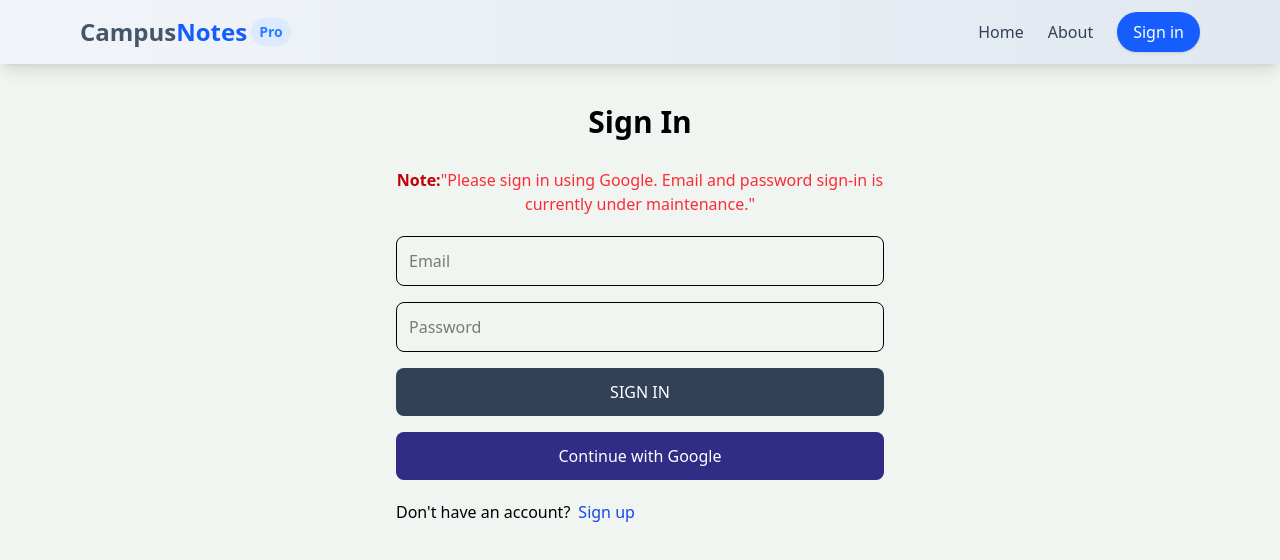
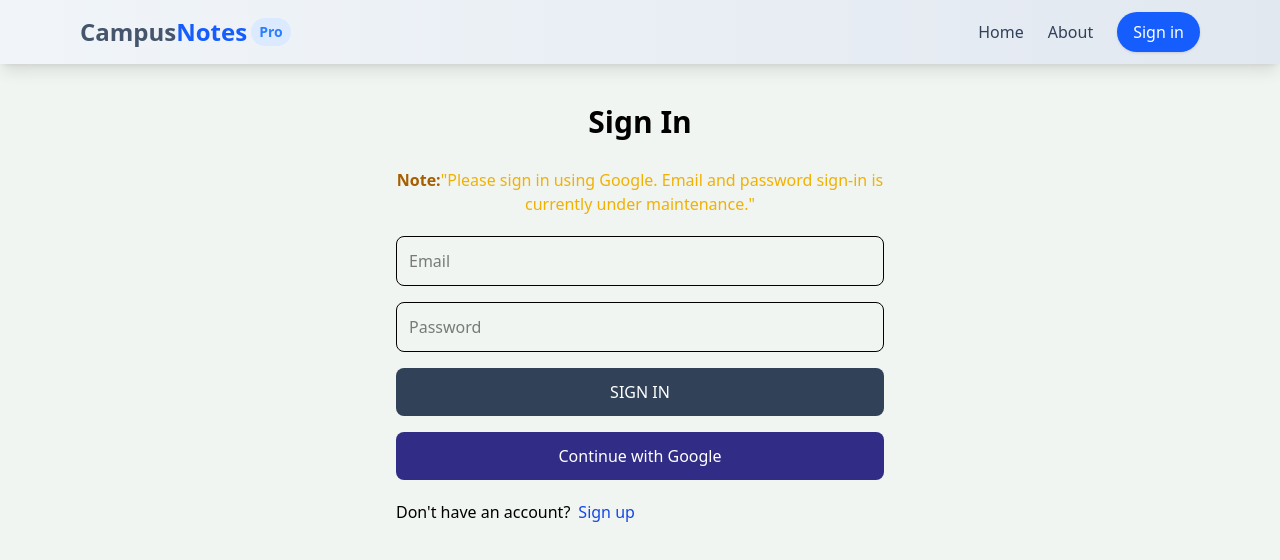
Before and after one commit to bhavishyasinghaniya07/CampusNotes, a React (Vite) app in the folder client/: page /sign-in in a window 1280 px wide. Shown: the top 560 px of the page. Built offline with nearby package versions, Linux system fonts and the light colour scheme.

Commit message:
updated signin page

```diff
--- a/client/src/Pages/Signin.jsx
+++ b/client/src/Pages/Signin.jsx
@@ -75,8 +75,8 @@ const SignIn = () => {
   return (
     <div className="p-3 max-w-lg mx-auto">
       <h1 className="text-3xl text-center font-semibold my-7">Sign In</h1>
-      <h2 className="text-red-500 text-center mb-5">
-        <span className="text-red-700 font-bold">Note:</span>
+      <h2 className="text-yellow-500 text-center mb-5">
+        <span className="text-yellow-700 font-bold">Note:</span>
         "Please sign in using Google. Email and password sign-in is currently
         under maintenance."
       </h2>
@@ -100,7 +100,7 @@ const SignIn = () => {
           required
         />
         <button
-          type="submit"
+          type=""
           disabled={loading}
           className="bg-slate-700 text-white p-3 rounded-lg uppercase hover:opacity-95 disabled:opacity-80"
         >
```
